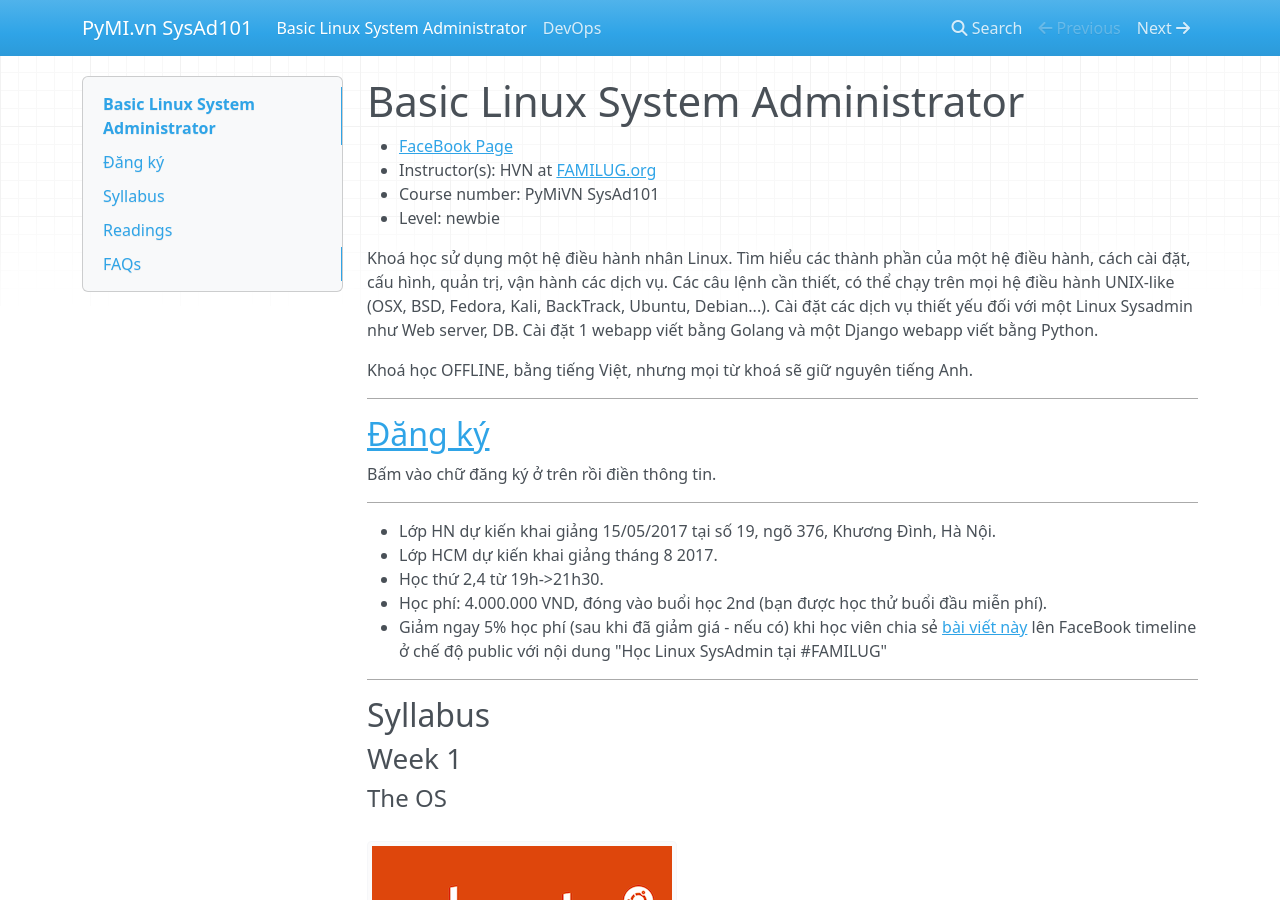
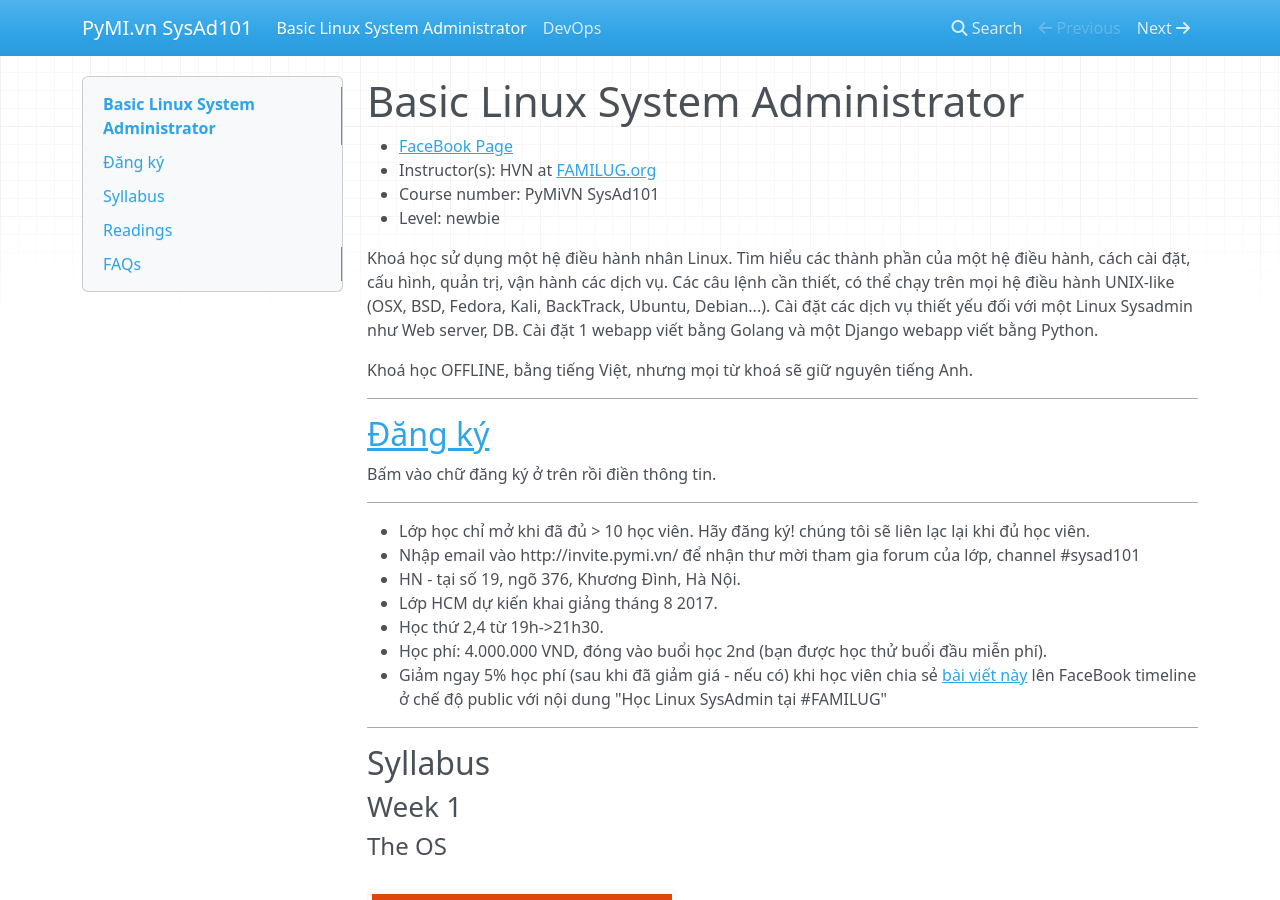
Before and after one commit to pymivn/sysad101, an MkDocs documentation site: the page built from docs/index.md, in a window 1280 px wide and 900 px high. Built offline with MkDocs 1.6.1, drawn with Linux system fonts in a browser that asks for light colours; nearby versions of some CDN libraries.

Commit message:
Add condition

```diff
--- a/docs/index.md
+++ b/docs/index.md
@@ -20,7 +20,10 @@
 
 ---
 
-* Lớp HN dự kiến khai giảng 15/05/2017 tại số 19, ngõ 376, Khương Đình, Hà Nội.
+* Lớp học chỉ mở khi đã đủ > 10 học viên. Hãy đăng ký! chúng tôi sẽ liên lạc lại
+khi đủ học viên.
+* Nhập email vào http://invite.pymi.vn/ để nhận thư mời tham gia forum của lớp, channel #sysad101
+* HN - tại số 19, ngõ 376, Khương Đình, Hà Nội.
 * Lớp HCM dự kiến khai giảng tháng 8 2017.
 * Học thứ 2,4 từ 19h->21h30.
 * Học phí: 4.000.000 VND, đóng vào buổi học 2nd (bạn được học thử
```
